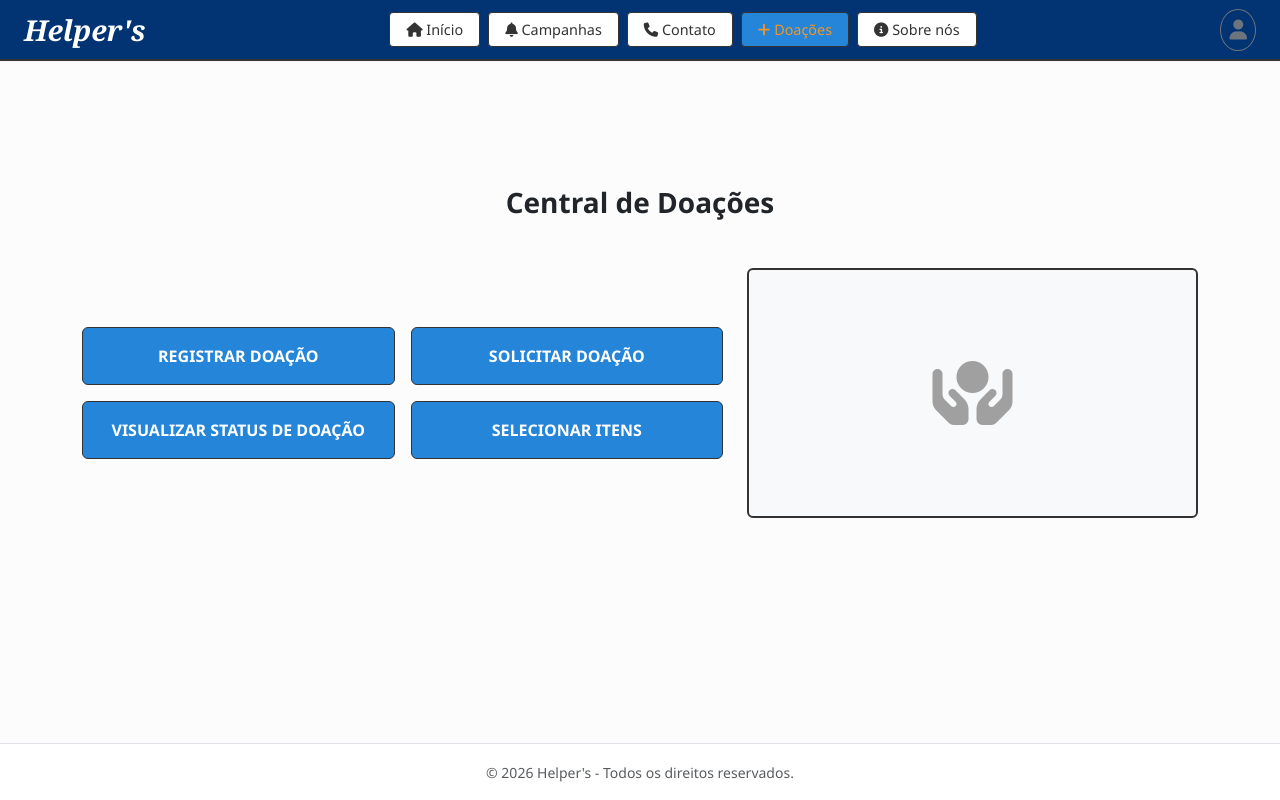
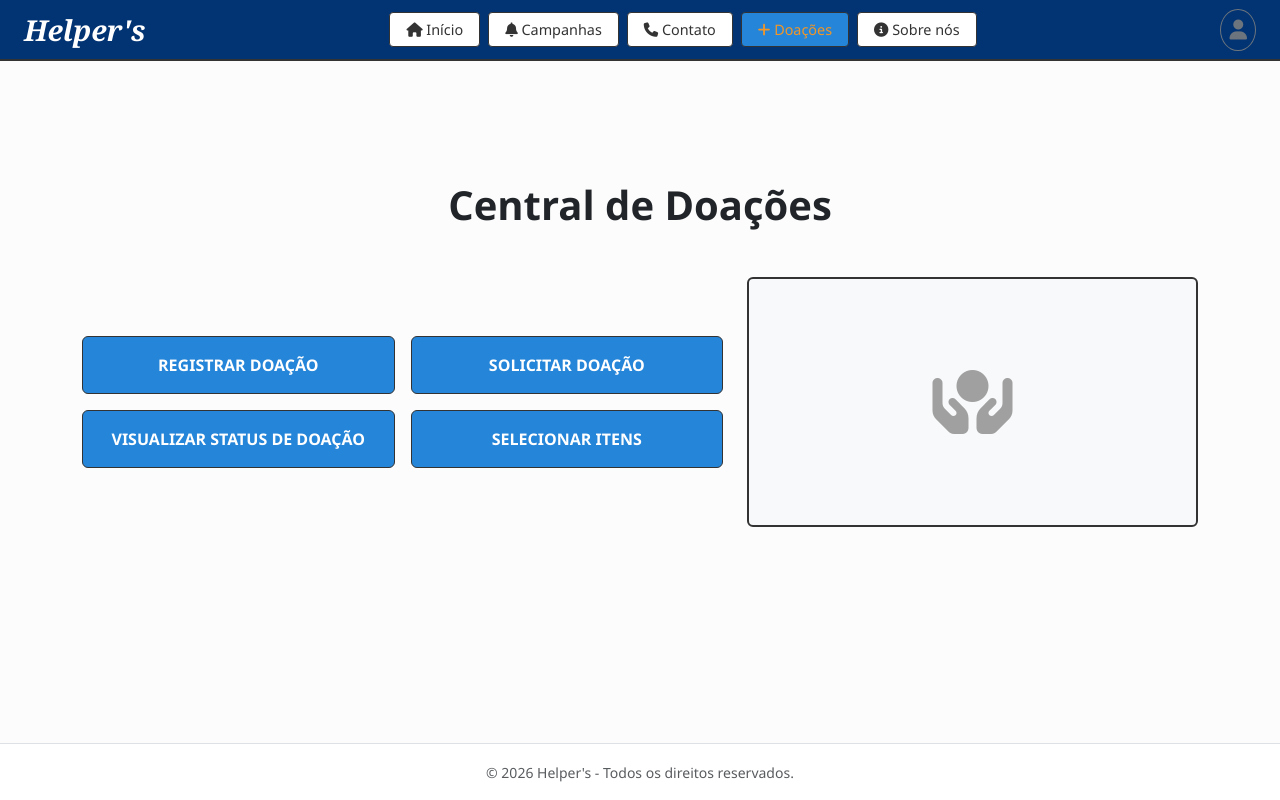
Before and after one commit to mateusoliveira321/siteDoacao, a plain HTML site: page index.html in a window 1280 px wide. Both pictures are taken after a click on the button "Doações". Drawn offline with nearby package versions, Linux system fonts and the light colour scheme.

```diff
--- a/index.html
+++ b/index.html
@@ -170,7 +170,7 @@
 
         <!-- TELA 4: MENU DOAÇÕES -->
         <section id="screen-doacoes" class="app-screen d-none">
-            <h3 class="fw-bold text-center mb-5">Central de Doações</h3>
+            <h1 class="fw-bold text-center mb-5">Central de Doações</h1>
             <div class="row g-4 align-items-center">
                 <div class="col-12 col-md-7">
                     <div class="row g-3">
```
Also changed, not shown: Mídia/Imagem_Logo.jpg (added), 2 other files.
